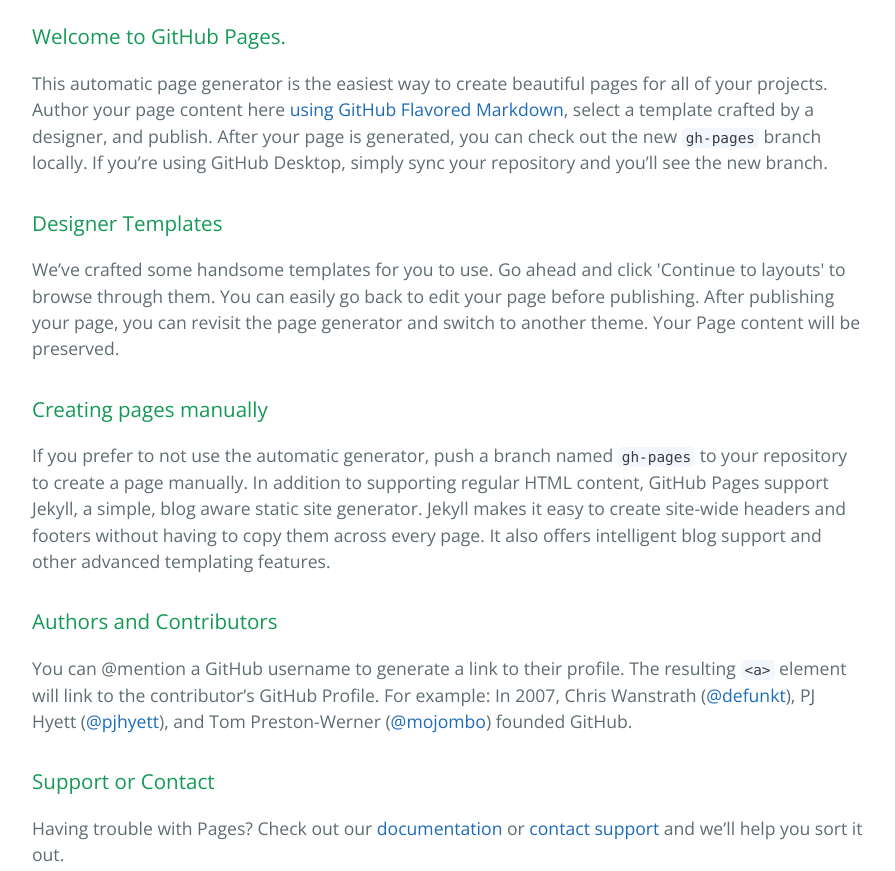
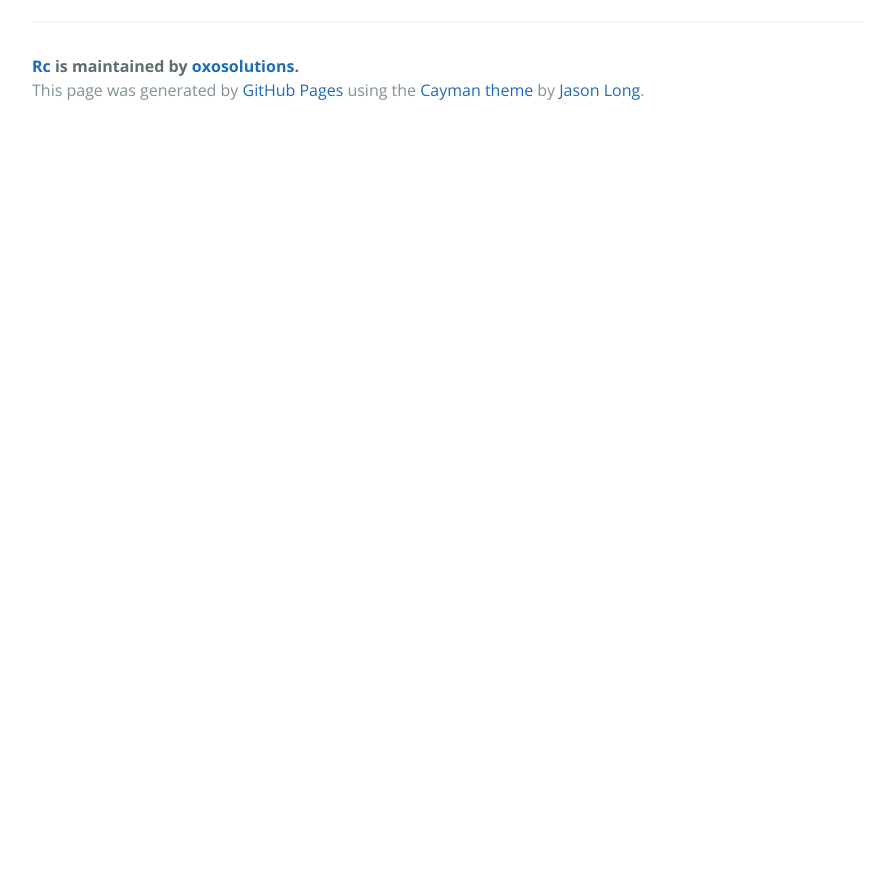
Before and after one commit to sandeep514/rc, a plain HTML site: page index.html in a window 1280 px wide. Shown: the part 500-1371 px from the top of the page, without its empty margins (192-1087 px from the left). After the commit the page ends 800 px from the top, so only its background shows below. Drawn offline with nearby package versions, Linux system fonts and the light colour scheme.

Commit message:
Update index.html

```diff
--- a/index.html
+++ b/index.html
@@ -24,34 +24,6 @@
 
 <p>View Google Chart Experiments <a href="https://oxosolutions.github.io/rc/chart/">Chart Playground</a></p>
 
-<h3>
-
-
-      <h3>
-<a id="welcome-to-github-pages" class="anchor" href="#welcome-to-github-pages" aria-hidden="true"><span aria-hidden="true" class="octicon octicon-link"></span></a>Welcome to GitHub Pages.</h3>
-
-<p>This automatic page generator is the easiest way to create beautiful pages for all of your projects. Author your page content here <a href="https://guides.github.com/features/mastering-markdown/">using GitHub Flavored Markdown</a>, select a template crafted by a designer, and publish. After your page is generated, you can check out the new <code>gh-pages</code> branch locally. If you’re using GitHub Desktop, simply sync your repository and you’ll see the new branch.</p>
-
-<h3>
-<a id="designer-templates" class="anchor" href="#designer-templates" aria-hidden="true"><span aria-hidden="true" class="octicon octicon-link"></span></a>Designer Templates</h3>
-
-<p>We’ve crafted some handsome templates for you to use. Go ahead and click 'Continue to layouts' to browse through them. You can easily go back to edit your page before publishing. After publishing your page, you can revisit the page generator and switch to another theme. Your Page content will be preserved.</p>
-
-<h3>
-<a id="creating-pages-manually" class="anchor" href="#creating-pages-manually" aria-hidden="true"><span aria-hidden="true" class="octicon octicon-link"></span></a>Creating pages manually</h3>
-
-<p>If you prefer to not use the automatic generator, push a branch named <code>gh-pages</code> to your repository to create a page manually. In addition to supporting regular HTML content, GitHub Pages support Jekyll, a simple, blog aware static site generator. Jekyll makes it easy to create site-wide headers and footers without having to copy them across every page. It also offers intelligent blog support and other advanced templating features.</p>
-
-<h3>
-<a id="authors-and-contributors" class="anchor" href="#authors-and-contributors" aria-hidden="true"><span aria-hidden="true" class="octicon octicon-link"></span></a>Authors and Contributors</h3>
-
-<p>You can @mention a GitHub username to generate a link to their profile. The resulting <code>&lt;a&gt;</code> element will link to the contributor’s GitHub Profile. For example: In 2007, Chris Wanstrath (<a href="https://github.com/defunkt" class="user-mention">@defunkt</a>), PJ Hyett (<a href="https://github.com/pjhyett" class="user-mention">@pjhyett</a>), and Tom Preston-Werner (<a href="https://github.com/mojombo" class="user-mention">@mojombo</a>) founded GitHub.</p>
-
-<h3>
-<a id="support-or-contact" class="anchor" href="#support-or-contact" aria-hidden="true"><span aria-hidden="true" class="octicon octicon-link"></span></a>Support or Contact</h3>
-
-<p>Having trouble with Pages? Check out our <a href="https://help.github.com/pages">documentation</a> or <a href="https://github.com/contact">contact support</a> and we’ll help you sort it out.</p>
-
       <footer class="site-footer">
         <span class="site-footer-owner"><a href="https://github.com/oxosolutions/rc">Rc</a> is maintained by <a href="https://github.com/oxosolutions">oxosolutions</a>.</span>
 
```
